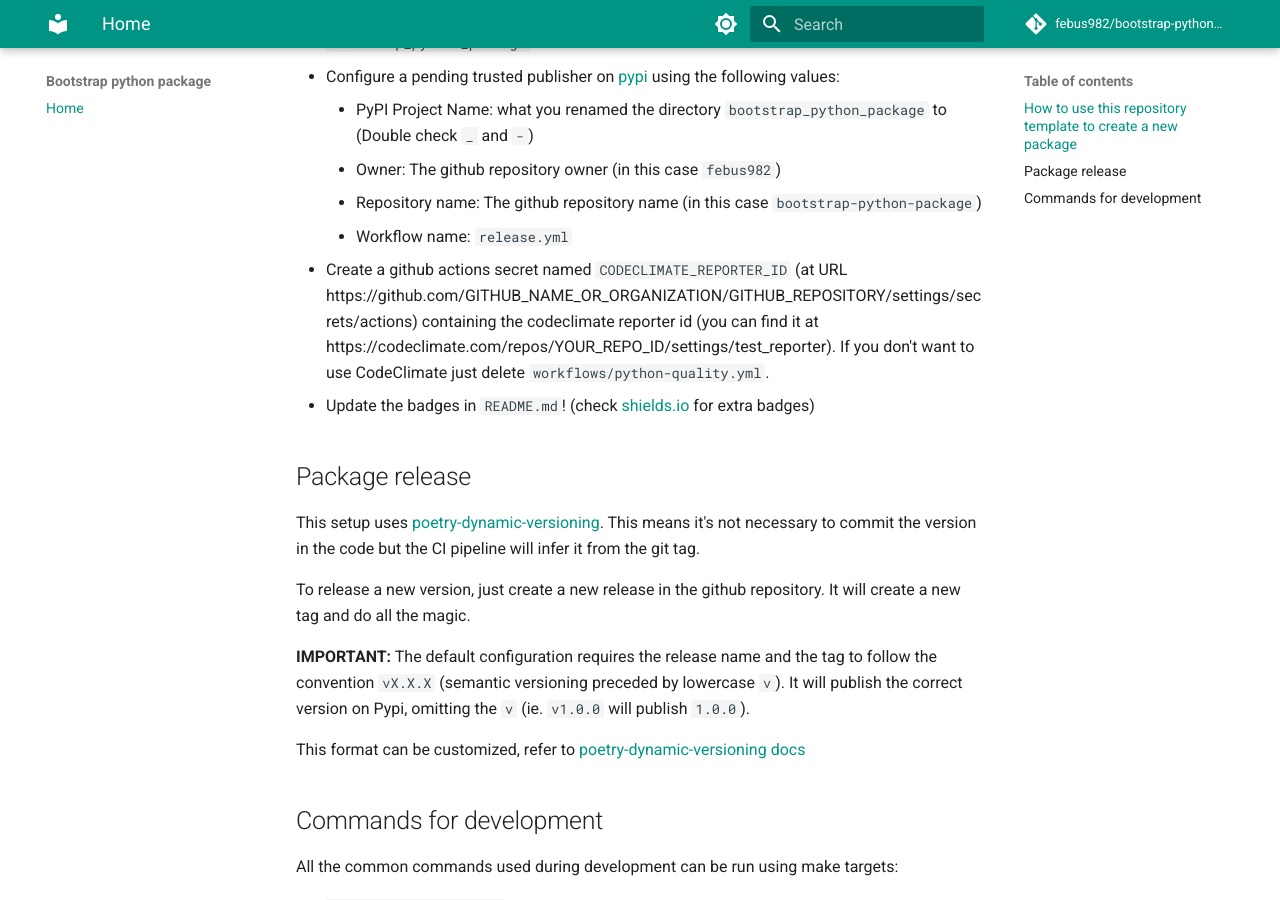
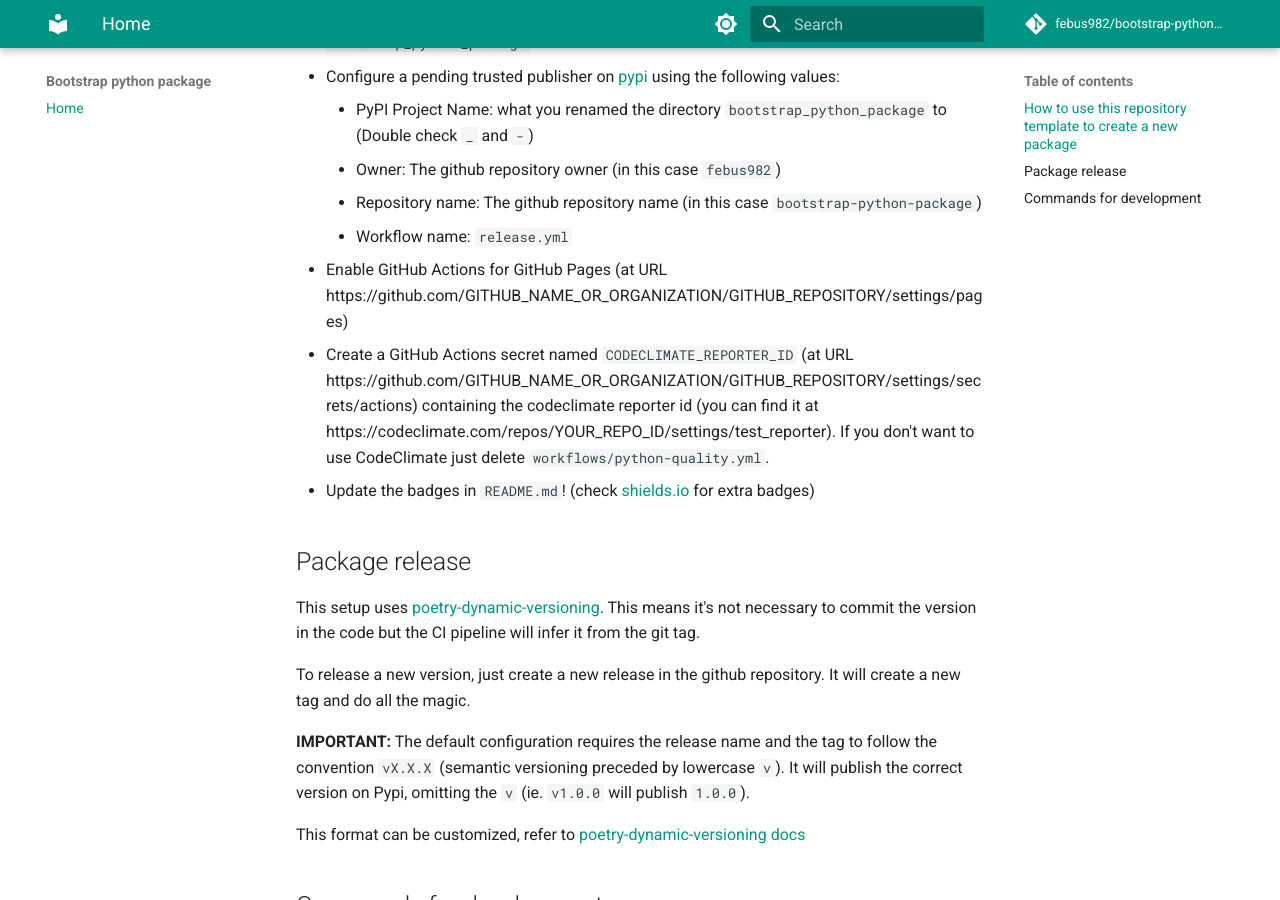
Before and after one commit to febus982/bootstrap-python-package, an MkDocs documentation site: the page built from docs/index.md, in a window 1280 px wide and 900 px high, scrolled down 821 px. Built offline with MkDocs 1.6.1 and Material for MkDocs 9.7.7, drawn with Linux system fonts in a browser that asks for light colours; comment, search, counter and statistics services are not loaded.

Commit message:
Add configuration step for github pages in documentation

```diff
--- a/docs/index.md
+++ b/docs/index.md
@@ -27,7 +27,8 @@
     * Owner: The github repository owner (in this case `febus982`)
     * Repository name: The github repository name (in this case `bootstrap-python-package`)
     * Workflow name: `release.yml`
-* Create a github actions secret named `CODECLIMATE_REPORTER_ID` (at URL https://github.com/GITHUB_NAME_OR_ORGANIZATION/GITHUB_REPOSITORY/settings/secrets/actions)
+* Enable GitHub Actions for GitHub Pages (at URL https://github.com/GITHUB_NAME_OR_ORGANIZATION/GITHUB_REPOSITORY/settings/pages)
+* Create a GitHub Actions secret named `CODECLIMATE_REPORTER_ID` (at URL https://github.com/GITHUB_NAME_OR_ORGANIZATION/GITHUB_REPOSITORY/settings/secrets/actions)
   containing the codeclimate reporter id (you can find it at https://codeclimate.com/repos/YOUR_REPO_ID/settings/test_reporter).
   If you don't want to use CodeClimate just delete `workflows/python-quality.yml`.
 * Update the badges in `README.md`! (check [shields.io](https://shields.io/) for extra badges)
```
Also changed, not shown: README.md (+2 -1 lines).
